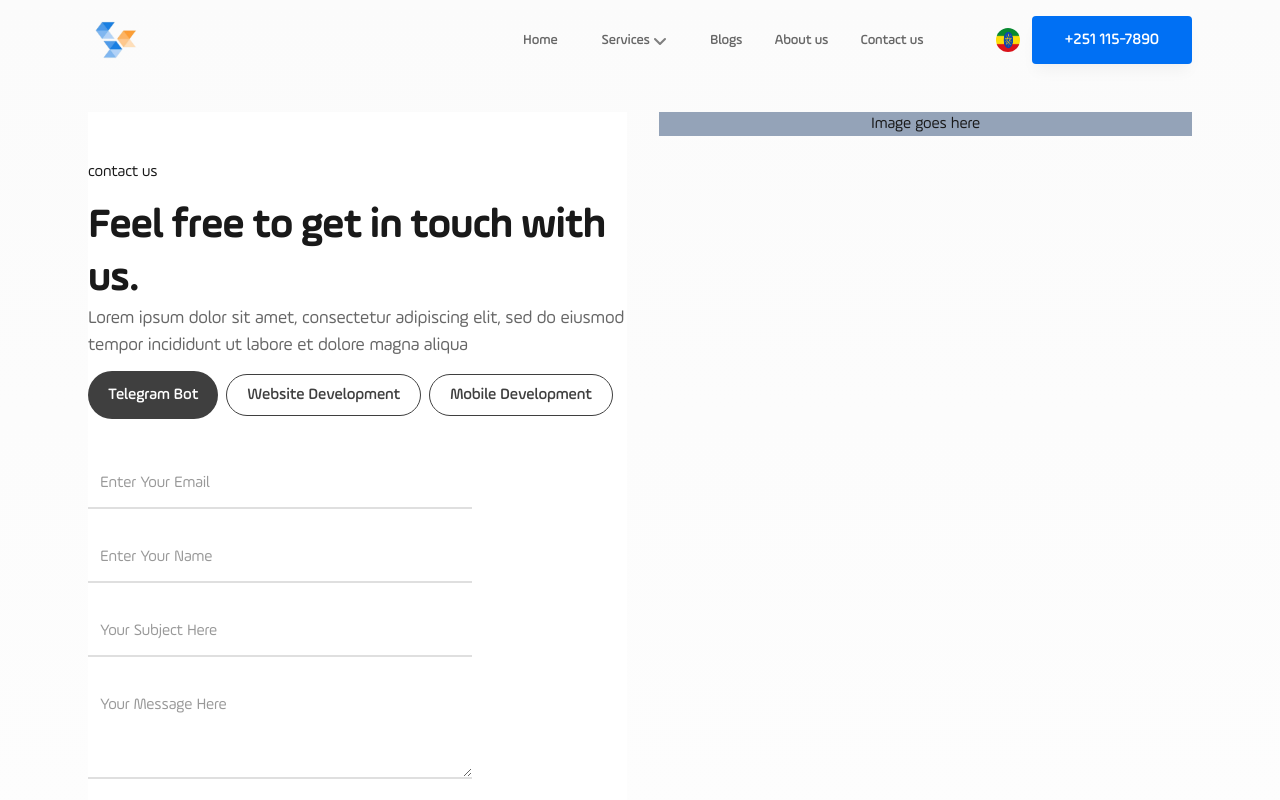
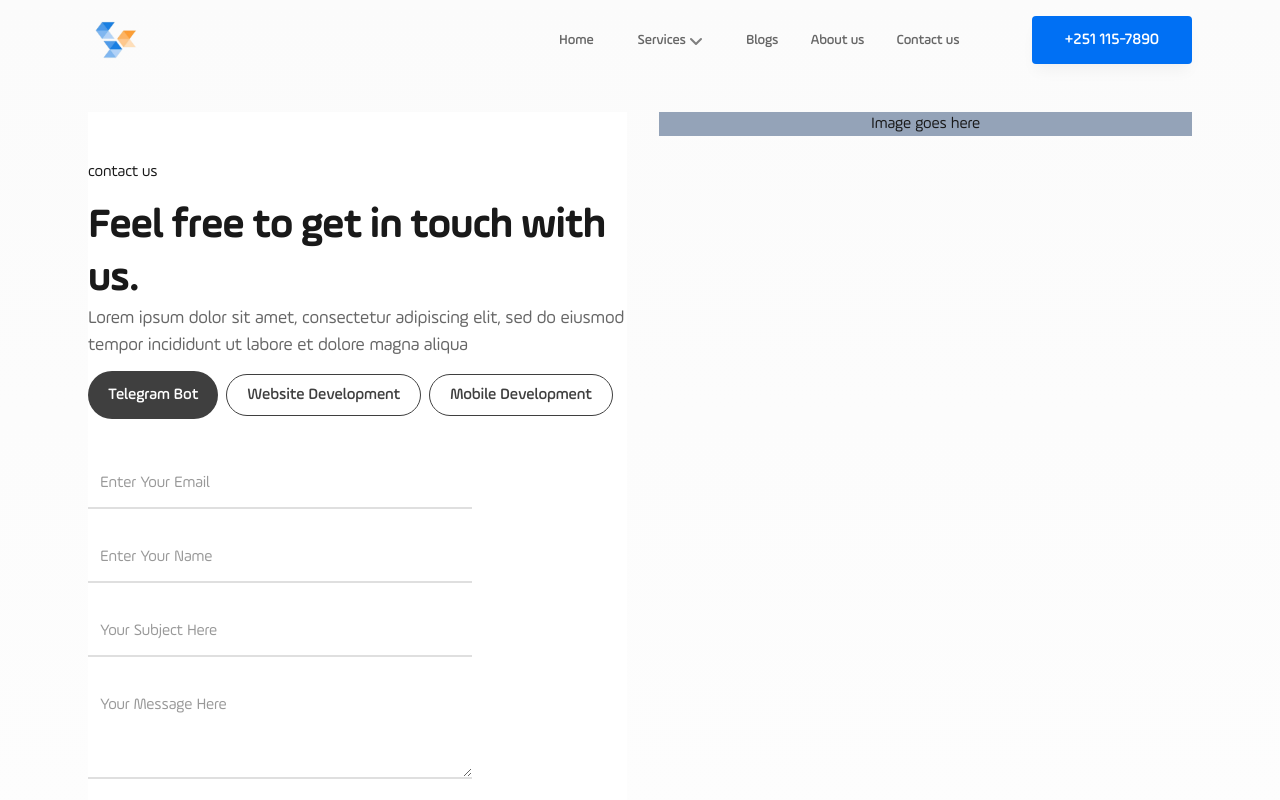
Before and after one commit to habtish1/Source-Code-Web, a Next.js app: page /contact in a window 1280 px wide. Shown: the top 800 px of the page. Built offline with nearby package versions, Linux system fonts and the light colour scheme.

Commit message:
flag removed

```diff
--- a/components/ui/header.tsx
+++ b/components/ui/header.tsx
@@ -3,14 +3,12 @@
 import { useState, useEffect } from "react";
 
 import Link from "next/link";
-// import { Tooltip } from "antd";
-
+import Tooltip from "../utils/Tooltip";
 import Logo from "./logo";
 import Dropdown from "@/components/utils/dropdown";
 import MobileMenu from "./mobile-menu";
 import Image from "next/image";
 import eth from "@/public/images/eth.png";
-import Tooltip from "../utils/toolTip";
 
 export default function Header() {
   const [top, setTop] = useState<boolean>(true);
@@ -135,25 +133,10 @@ export default function Header() {
           </div> */}
         </nav>
         <div className="flex w-auto items-center justify-center gap-1 ml-2 md:ml-16 max-md:hidden  font-medium text-primaryColor">
-          <div className="">
-            <Image
-              className="w-6 h-6 rounded-full object-center"
-              src={eth}
-              alt=""
-            />
-          </div>
-
-          {/* <a
-            className=" text-nowrap border-white hover:shadow-lg hover:rounded-md px-3 "
-            href="tel:+1234567890"
-          >
-            {" "}
-            +251 115-7890
-          </a> */}
           <div>
             <Tooltip text="call us">
               <a
-                className="btn py-2 text-nowrap text-white bg-blue-600 hover:bg-white hover:text-blue-600 border-2 border-blue-600 ease-linear duration-300 ml-2"
+                className="btn py-2 text-nowrap text-white bg-blue-600 hover:bg-white hover:text-blue-600 border-2 border-blue-600 ease-linear rounded-md duration-300"
                 href="tel:+1234567890"
               >
                 +251 115-7890
```
